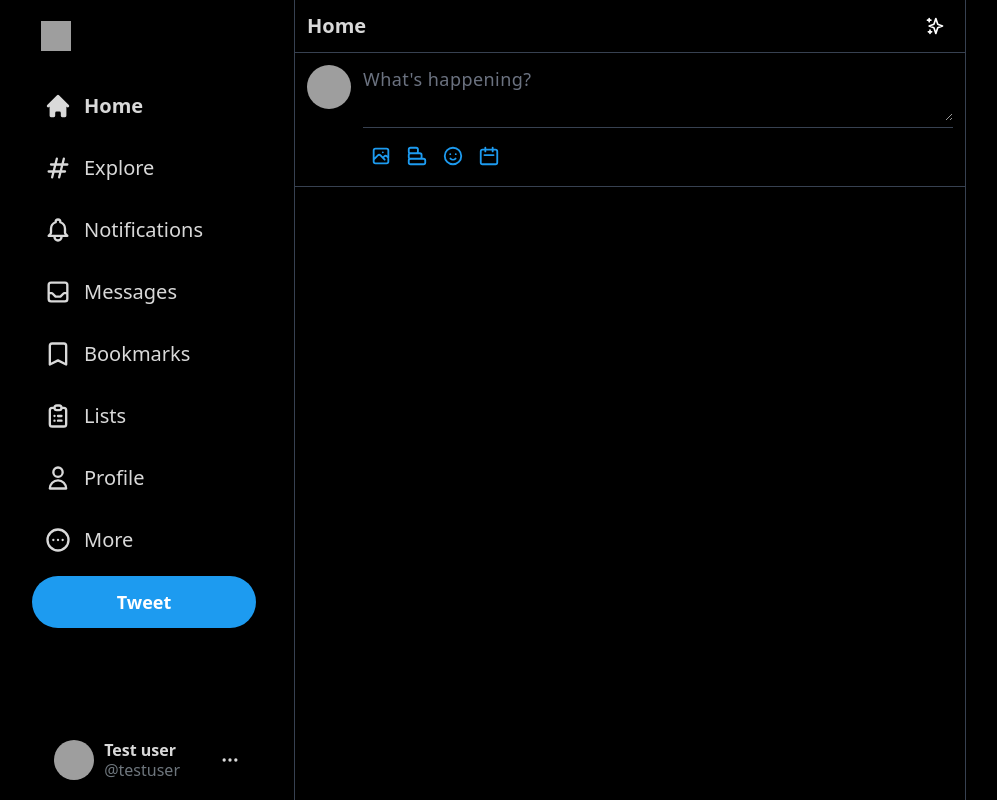
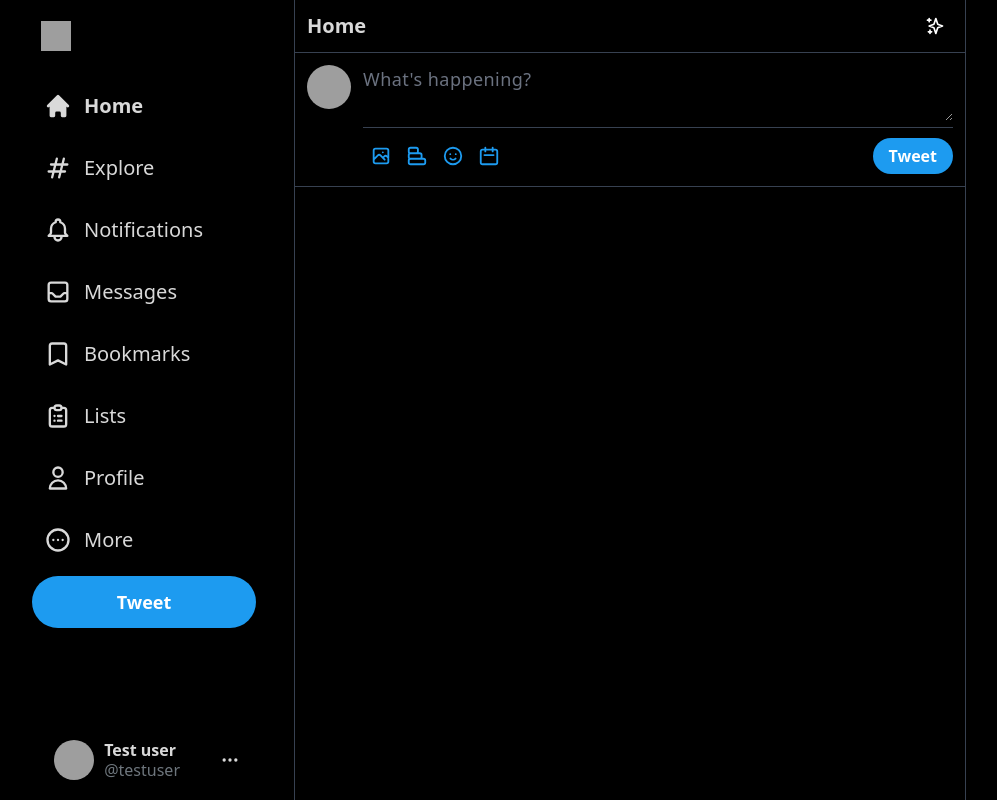
Before and after one commit to mbakin/twitter-clone, a Next.js app: page / in a window 1280 px wide. Shown: the whole page, without its empty margins (76-1073 px from the left). Built offline with nearby package versions, Linux system fonts and the light colour scheme; grey boxes are pictures that could not be loaded.

Commit message:
create `Tweet` button and styles

```diff
--- a/components/Input.js
+++ b/components/Input.js
@@ -1,5 +1,11 @@
 import { useState, useRef } from "react";
-import { PhotographIcon,ChartBarIcon, EmojiHappyIcon, CalendarIcon ,XIcon } from "@heroicons/react/outline";
+import {
+  PhotographIcon,
+  ChartBarIcon,
+  EmojiHappyIcon,
+  CalendarIcon,
+  XIcon,
+} from "@heroicons/react/outline";
 import "emoji-mart/css/emoji-mart.css";
 import { Picker } from "emoji-mart";
 
@@ -92,6 +98,11 @@ function Input() {
               />
             )}
           </div>
+          <button
+            className="bg-[#1d9bf0] text-white rounded-full px-4 py-1.5 font-bold shadow-md hover:bg-[#1a8cd8] disabled:hover:bg-[#1d9bf0] disabled:opacity-50 disabled:cursor-default"
+          >
+            Tweet
+          </button>
         </div>
       </div>
     </div>
```
Lines whose indentation alone changed are shown as unchanged.
